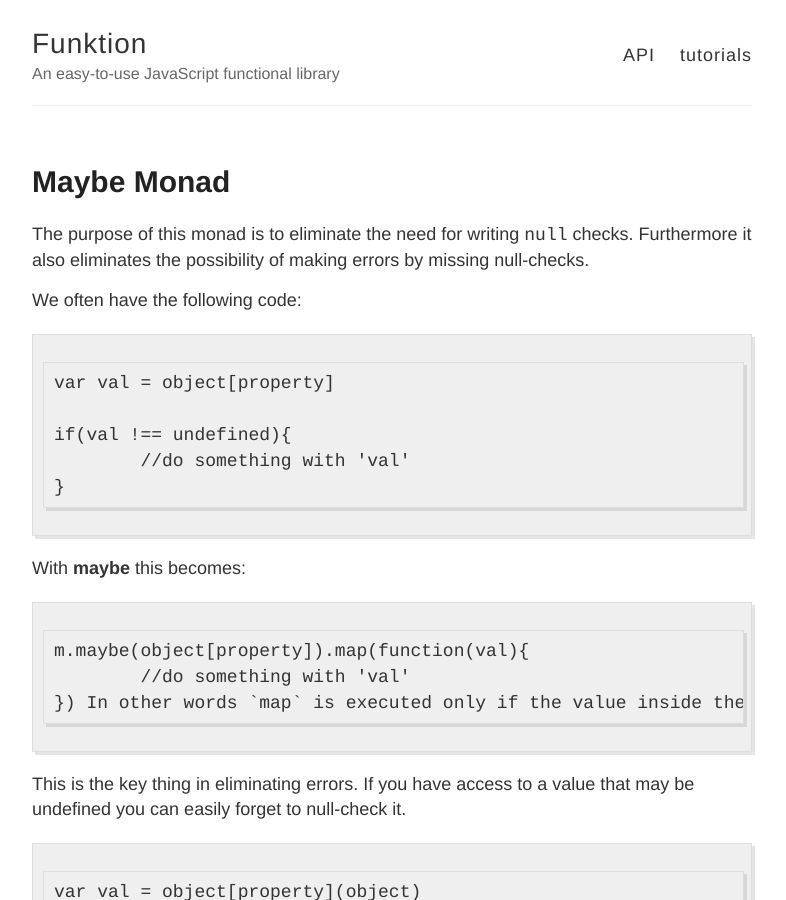
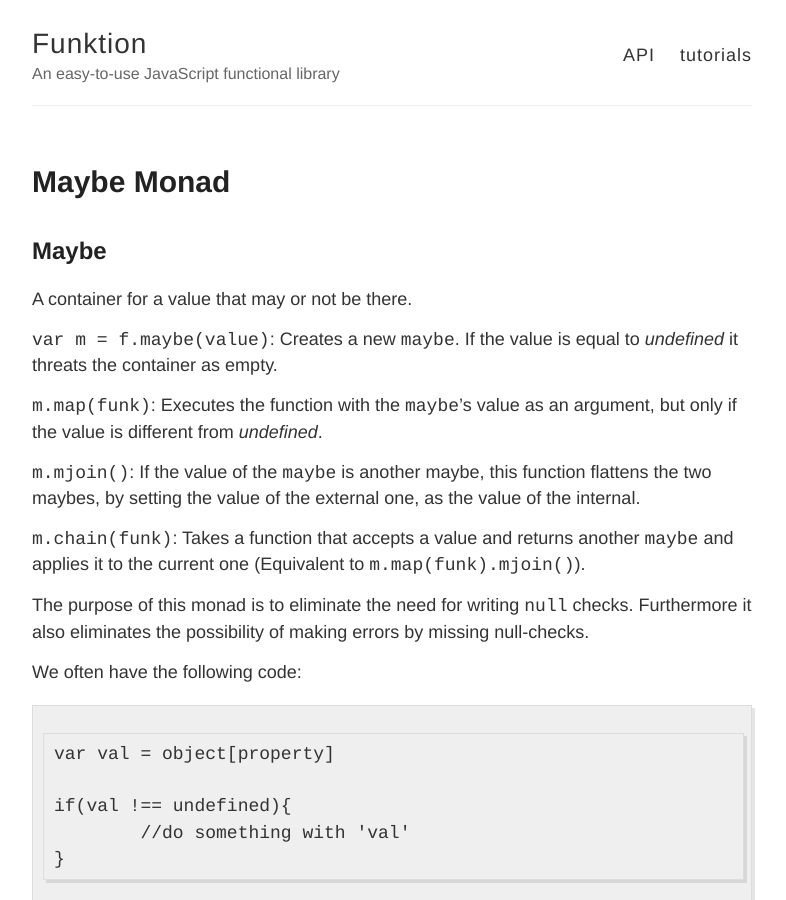
Before and after one commit to abuseofnotation/funktion, a Jekyll site: the page built from _posts/tutorial/2014-3-3-Maybe.md, in a window 1280 px wide and 900 px high. Shown: the whole window, without its empty margins (248-1034 px from the left). Built offline with Jekyll 4.4.1, drawn with Linux system fonts in a browser that asks for light colours; Markdown is read by kramdown in place of the engine named in the settings.

Commit message:
Update 2014-3-3-Maybe.md

```diff
--- a/_posts/tutorial/2014-3-3-Maybe.md
+++ b/_posts/tutorial/2014-3-3-Maybe.md
@@ -3,6 +3,22 @@ category: tutorial
 title: Maybe Monad
 layout: post
 ---
+
+Maybe
+-----
+A container for a value that may or not be there.
+
+`var m = f.maybe(value)`:  Creates a new `maybe`.
+If the value is equal to *undefined* it threats the container as empty.
+
+`m.map(funk)`: Executes the function with the `maybe`'s value as an argument, but only if the value is different from *undefined*.
+
+`m.mjoin()`: If the value of the `maybe` is another maybe, this function flattens the two maybes, by setting the value of the external one, as the value of the internal.
+
+`m.chain(funk)`: Takes a function that accepts a value and returns another `maybe` and applies it to the current one (Equivalent to `m.map(funk).mjoin()`).
+
+<!--more-->
+
 The purpose of this monad is to eliminate the need for writing `null` checks. Furthermore it also eliminates the possibility of making errors by missing null-checks.
 
 We often have the following code:
```
